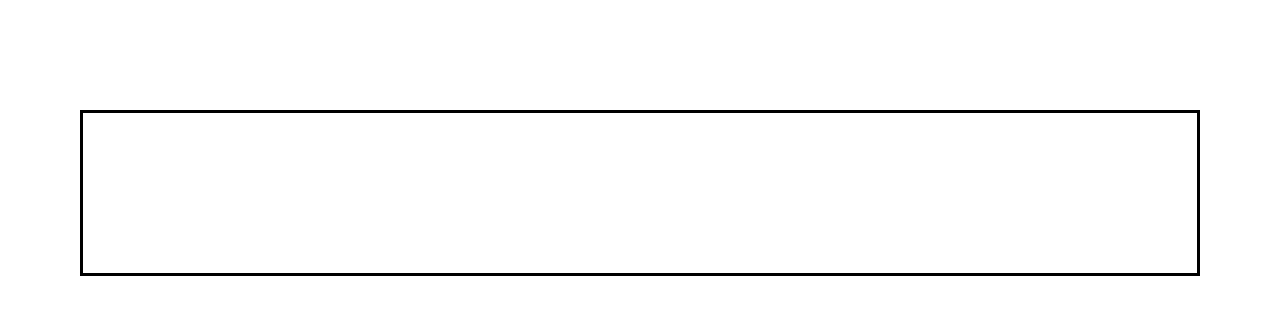
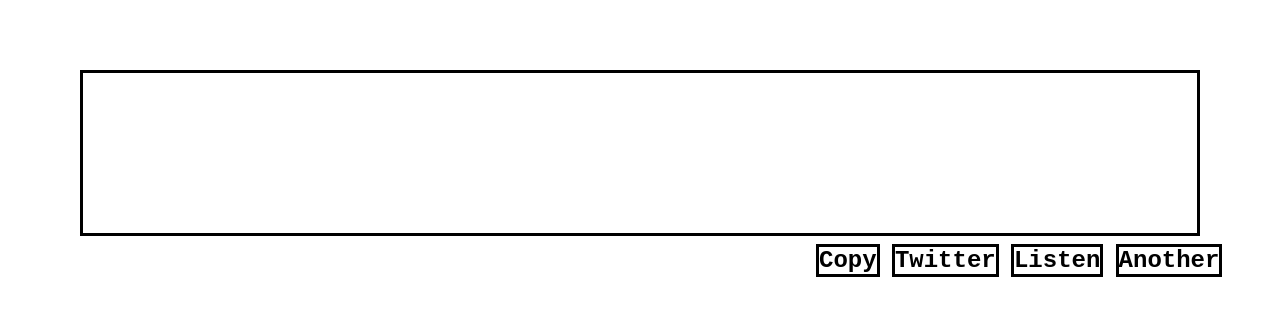
Before and after one commit to silasfacanha/godin-quote-react, a React (Create React App) app: page / in a window 1280 px wide. Shown: the part 1138-1454 px from the top of the page. Built offline with nearby package versions, Linux system fonts and the light colour scheme.

Commit message:
Almost done.

```diff
--- a/src/components/QuoteArea/index.js
+++ b/src/components/QuoteArea/index.js
@@ -1,4 +1,5 @@
 import QuoteSpace from "../QuoteSpace";
+import SetofQuoteBtns from "../SetofQuoteBtns";
 import SetofSubjects from "../SetofSubjects";
 
 import "./QuoteArea.css";
@@ -9,6 +10,7 @@ const QuoteArea = () => {
       <h1 className="QuoteAreaH1"> Which Subject Triggers your Curiosity?</h1>
       <SetofSubjects />
       <QuoteSpace />
+      <SetofQuoteBtns />
     </section>
   );
 };
--- /dev/null
+++ b/src/components/QuoteBtn/QuoteBtn.css
@@ -0,0 +1,10 @@
+.QuoteBtn {
+  border: solid;
+  margin-left: 1%;
+  font-weight: bold;
+  cursor: pointer;
+}
+.QuoteBtn:hover {
+  background-color: #ee346e;
+  border: none;
+}
--- /dev/null
+++ b/src/components/QuoteBtn/index.js
@@ -0,0 +1,7 @@
+import "./QuoteBtn.css";
+
+const QuoteBtn = (props) => {
+  return <a className="QuoteBtn">{props.action}</a>;
+};
+
+export default QuoteBtn;
--- a/src/components/QuoteSpace/QuoteSpace.css
+++ b/src/components/QuoteSpace/QuoteSpace.css
@@ -1,5 +1,5 @@
 .QuoteSpace {
-  margin: 30vh 10vh 10vh 10vh;
+  margin: 25vh 10vh 1vh 10vh;
   border: solid;
 
   height: 20vh;
--- /dev/null
+++ b/src/components/SetofQuoteBtns/SetofQuoteBtns.css
@@ -0,0 +1,5 @@
+.SetofQuoteBtns {
+  display: flex;
+  margin: 0 4.5% 0 0;
+  justify-content: flex-end;
+}
--- /dev/null
+++ b/src/components/SetofQuoteBtns/index.js
@@ -0,0 +1,14 @@
+import "./SetofQuoteBtns.css";
+import QuoteBtn from "../QuoteBtn";
+const SetofQuoteBtns = () => {
+  return (
+    <div className="SetofQuoteBtns">
+      <QuoteBtn action="Copy" />
+      <QuoteBtn action="Twitter" />
+      <QuoteBtn action="Listen" />
+      <QuoteBtn action="Another" />
+    </div>
+  );
+};
+
+export default SetofQuoteBtns;
```
